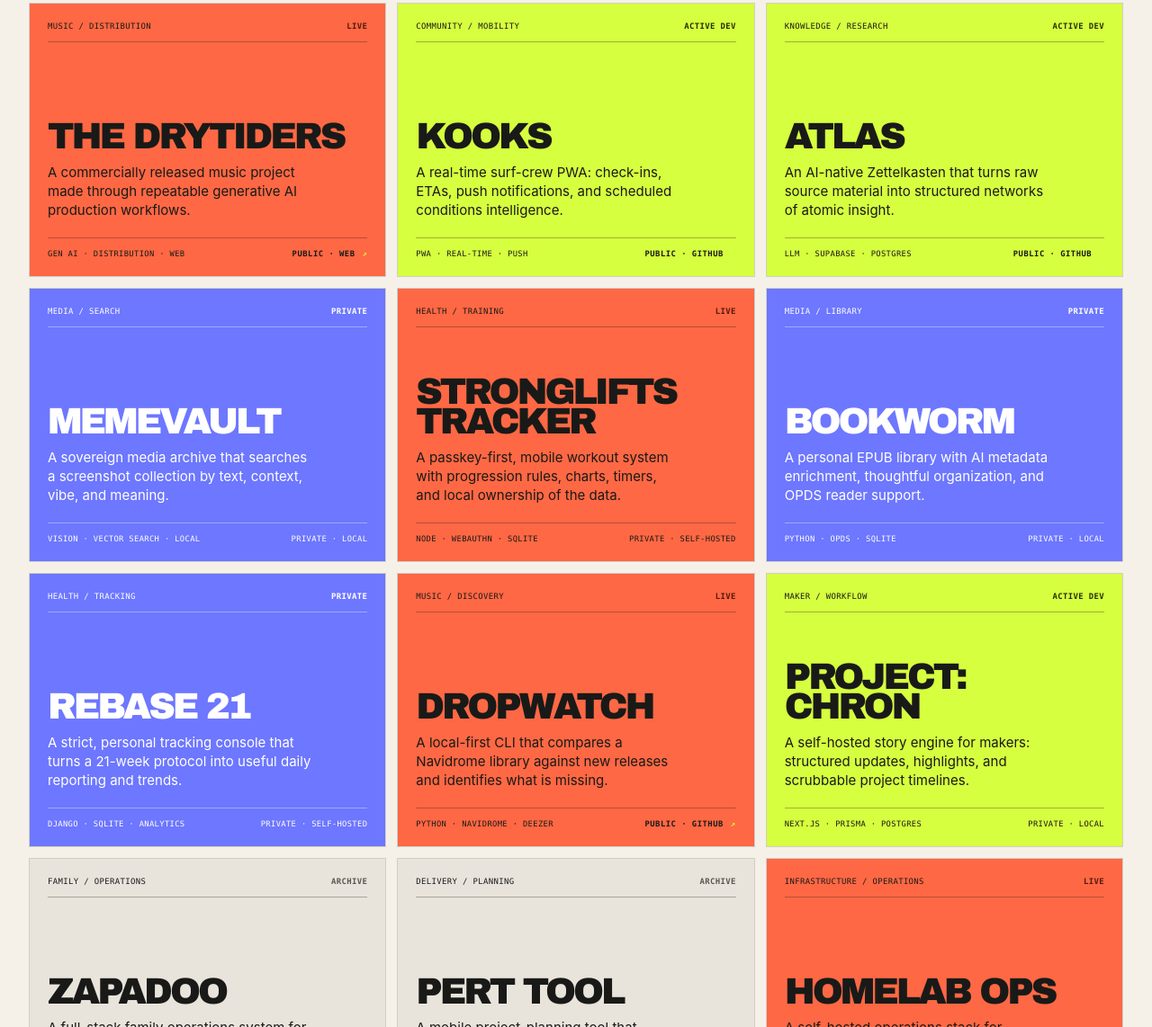
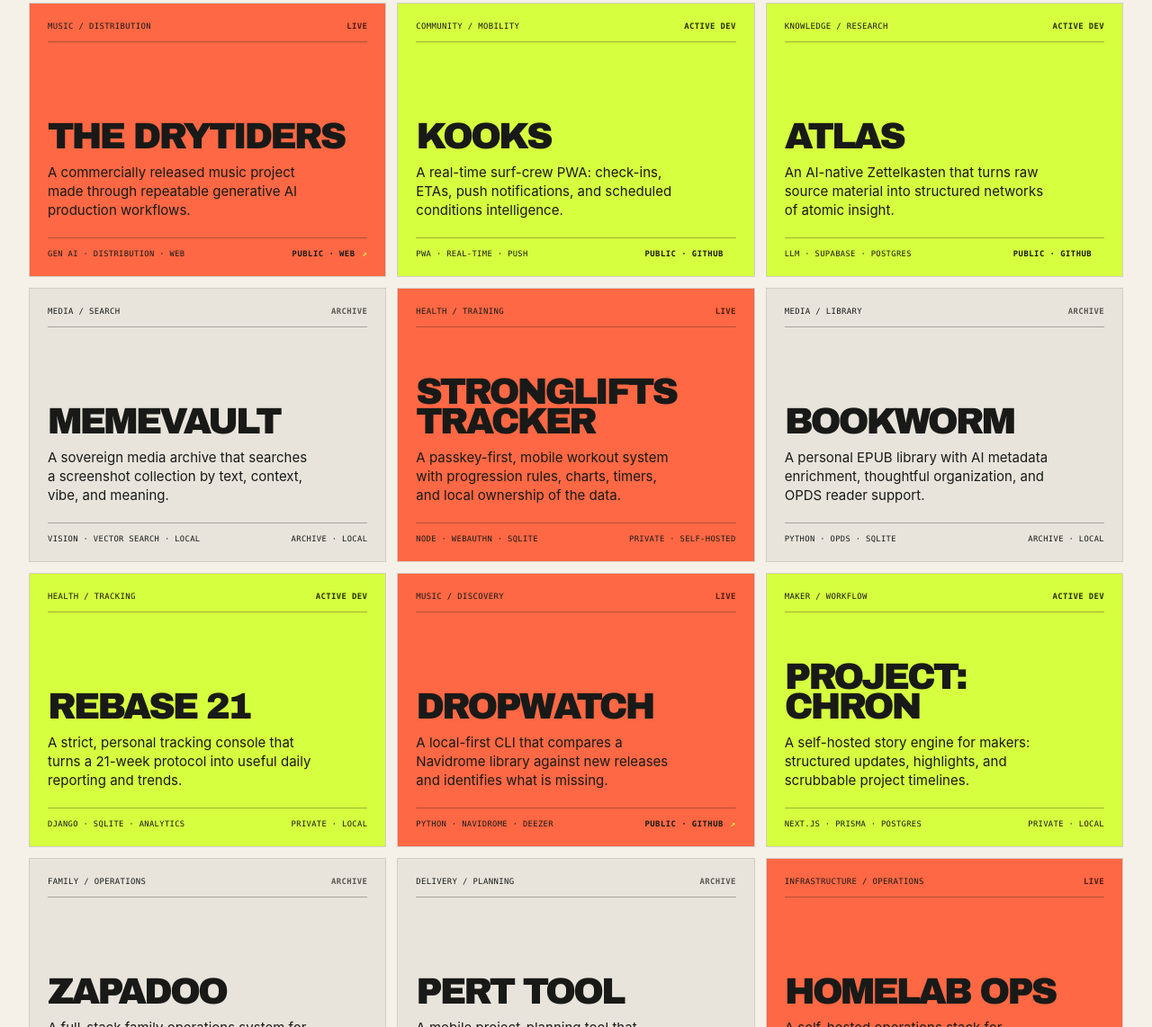
Before and after one commit to drytidelabs/drytide-landing, a plain HTML site: page index.html in a window 1280 px wide. Shown: the part 1702-2844 px from the top of the page at 90% size. Drawn offline with Linux system fonts and the light colour scheme.

Commit message:
Update archived and active project statuses

```diff
--- a/index.html
+++ b/index.html
@@ -58,8 +58,8 @@
             <div class="project-bottom"><span>PYTHON · OPENAI · MARKDOWN</span><a href="https://github.com/drytidelabs/recipe.md">PUBLIC · GITHUB <span aria-hidden="true">↗</span></a></div>
           </article>
 
-          <article class="project project--hot">
-            <div class="project-topline"><span>MUSIC / PLAYBACK</span><span class="status status--active">ACTIVE DEV</span></div>
+          <article class="project">
+            <div class="project-topline"><span>MUSIC / PLAYBACK</span><span class="status status--archive">ARCHIVE</span></div>
             <h3>Soundwell</h3>
             <p>A LAN-first Android music player for a Navidrome library, built around the hard parts: state, caching, casting.</p>
             <div class="project-bottom"><span>ANDROID · NAVIDROME · CAST</span><a href="https://github.com/drytidelabs/soundwell">PUBLIC · GITHUB <span aria-hidden="true">↗</span></a></div>
@@ -86,11 +86,11 @@
             <div class="project-bottom"><span>LLM · SUPABASE · POSTGRES</span><a href="https://github.com/drytidelabs/atlas">PUBLIC · GITHUB <span aria-hidden="true">↗</span></a></div>
           </article>
 
-          <article class="project project--private">
-            <div class="project-topline"><span>MEDIA / SEARCH</span><span class="status status--private">PRIVATE</span></div>
+          <article class="project">
+            <div class="project-topline"><span>MEDIA / SEARCH</span><span class="status status--archive">ARCHIVE</span></div>
             <h3>MemeVault</h3>
             <p>A sovereign media archive that searches a screenshot collection by text, context, vibe, and meaning.</p>
-            <div class="project-bottom"><span>VISION · VECTOR SEARCH · LOCAL</span><span>PRIVATE · LOCAL</span></div>
+            <div class="project-bottom"><span>VISION · VECTOR SEARCH · LOCAL</span><span>ARCHIVE · LOCAL</span></div>
           </article>
 
           <article class="project project--accent">
@@ -100,18 +100,18 @@
             <div class="project-bottom"><span>NODE · WEBAUTHN · SQLITE</span><span>PRIVATE · SELF-HOSTED</span></div>
           </article>
 
-          <article class="project project--private">
-            <div class="project-topline"><span>MEDIA / LIBRARY</span><span class="status status--private">PRIVATE</span></div>
+          <article class="project">
+            <div class="project-topline"><span>MEDIA / LIBRARY</span><span class="status status--archive">ARCHIVE</span></div>
             <h3>Bookworm</h3>
             <p>A personal EPUB library with AI metadata enrichment, thoughtful organization, and OPDS reader support.</p>
-            <div class="project-bottom"><span>PYTHON · OPDS · SQLITE</span><span>PRIVATE · LOCAL</span></div>
+            <div class="project-bottom"><span>PYTHON · OPDS · SQLITE</span><span>ARCHIVE · LOCAL</span></div>
           </article>
 
-          <article class="project project--private">
-            <div class="project-topline"><span>HEALTH / TRACKING</span><span class="status status--private">PRIVATE</span></div>
+          <article class="project project--hot">
+            <div class="project-topline"><span>HEALTH / TRACKING</span><span class="status status--active">ACTIVE DEV</span></div>
             <h3>Rebase 21</h3>
             <p>A strict, personal tracking console that turns a 21-week protocol into useful daily reporting and trends.</p>
-            <div class="project-bottom"><span>DJANGO · SQLITE · ANALYTICS</span><span>PRIVATE · SELF-HOSTED</span></div>
+            <div class="project-bottom"><span>DJANGO · SQLITE · ANALYTICS</span><span>PRIVATE · LOCAL</span></div>
           </article>
 
           <article class="project project--accent">
```
